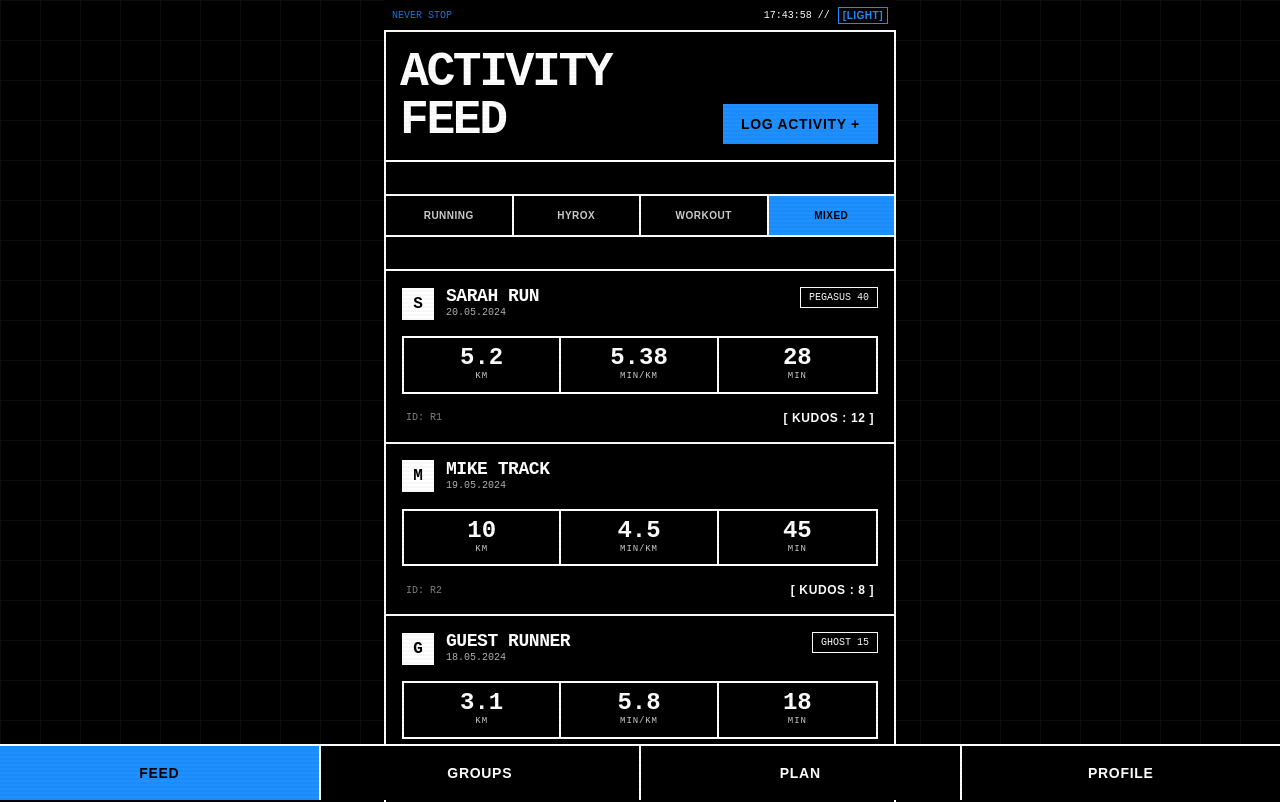
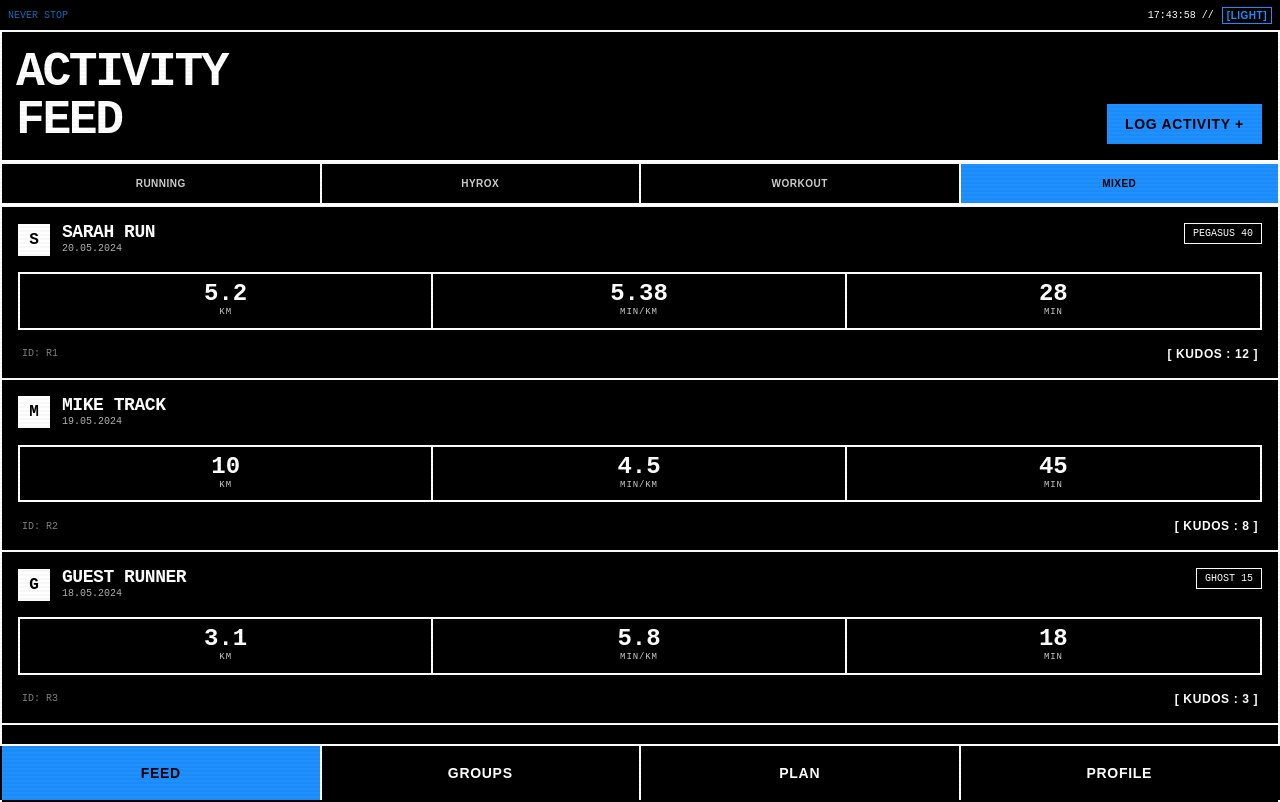
Before and after one commit to rongoods/roadrunners, a React (Vite) app: page / in a window 1280 px wide. Shown: the top 802 px of the page. Built offline with nearby package versions, Linux system fonts and the light colour scheme.

Commit message:
fix feed menu

```diff
--- a/src/App.jsx
+++ b/src/App.jsx
@@ -48,9 +48,9 @@ export default function App() {
       <div className="scanlines pointer-events-none fixed inset-0 z-[100]" />
       <div className="bg-grid-pattern fixed inset-0 pointer-events-none opacity-20 z-[1]" />
 
-      <main className="relative min-h-screen w-full max-w-lg mx-auto border-x-2 border-border-bright bg-background z-10 pt-12 pb-20">
-        {/* Header Status Bar - Moved to absolute top since nav is gone */}
-        <div className="fixed top-0 left-0 right-0 max-w-lg mx-auto bg-background border-b-2 border-border-bright p-1 flex justify-between items-center z-40 px-2 h-8">
+      <main className="relative min-h-screen w-full max-w-7xl mx-auto border-x-2 border-border-bright bg-background z-10 pt-12 pb-20">
+        {/* Header Status Bar - Fluid with main */}
+        <div className="fixed top-0 left-0 right-0 max-w-7xl mx-auto bg-background border-b-2 border-border-bright p-1 flex justify-between items-center z-40 px-2 h-8">
           <span className="text-[10px] uppercase font-mono text-primary animate-pulse">NEVER STOP</span>
           <div className="flex items-center gap-2">
             <span className="text-[10px] uppercase font-mono text-text">{format(currentTime, 'HH:mm:ss')} // </span>
--- a/src/components/Navigation.jsx
+++ b/src/components/Navigation.jsx
@@ -12,7 +12,7 @@ export function Navigation({ activeTab, onTabChange }) {
 
     return (
         <nav className="fixed bottom-0 left-0 right-0 z-50 bg-background border-t-2 border-border-bright h-14 flex items-center justify-between px-0">
-            <div className="flex h-full w-full">
+            <div className="flex h-full w-full max-w-7xl mx-auto px-0 border-x-2 border-transparent">
                 {tabs.map((tab, idx) => {
                     const isActive = activeTab === tab.id;
                     return (
--- a/src/features/feed/FeedFeature.jsx
+++ b/src/features/feed/FeedFeature.jsx
@@ -108,7 +108,7 @@ export default function FeedFeature({ user, profile, onViewProfile }) {
     };
 
     return (
-        <div className="p-0 space-y-8 pb-24">
+        <div className="p-0 pb-24">
             {/* Header Action */}
             <div className="flex justify-between items-end px-4 border-b-2 border-border-bright pb-4">
                 <h1 className="text-4xl font-black uppercase tracking-tighter leading-none transform -translate-x-0.5">
```
